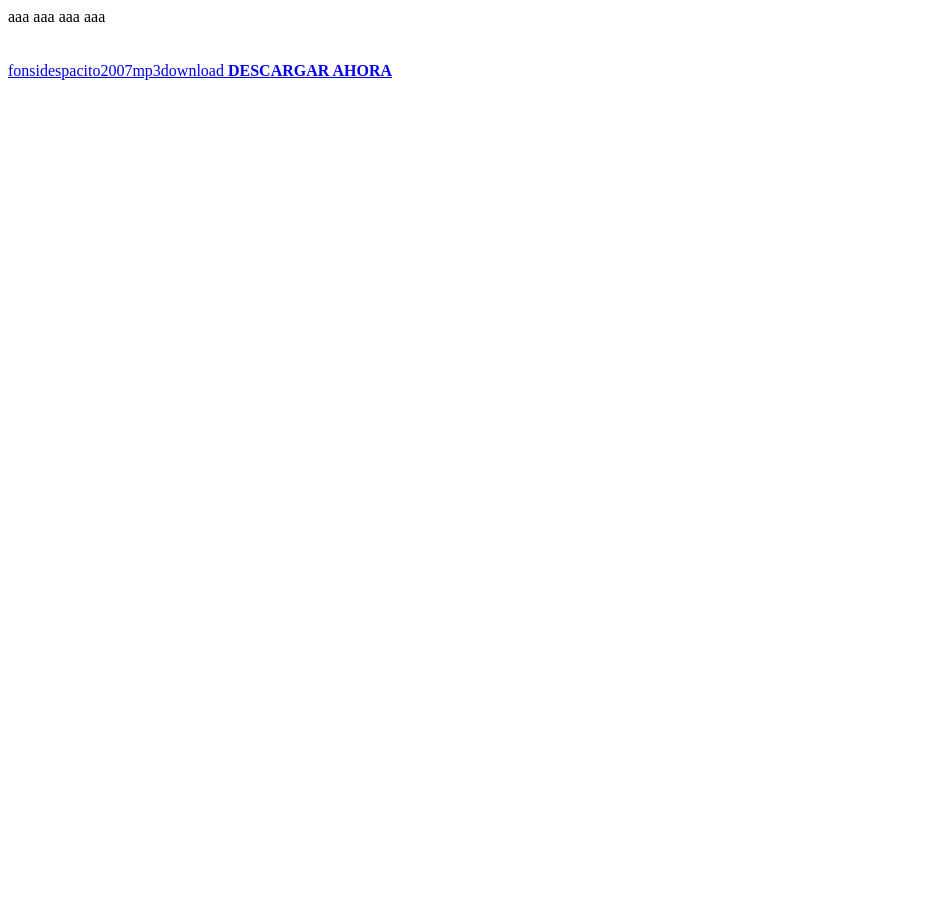
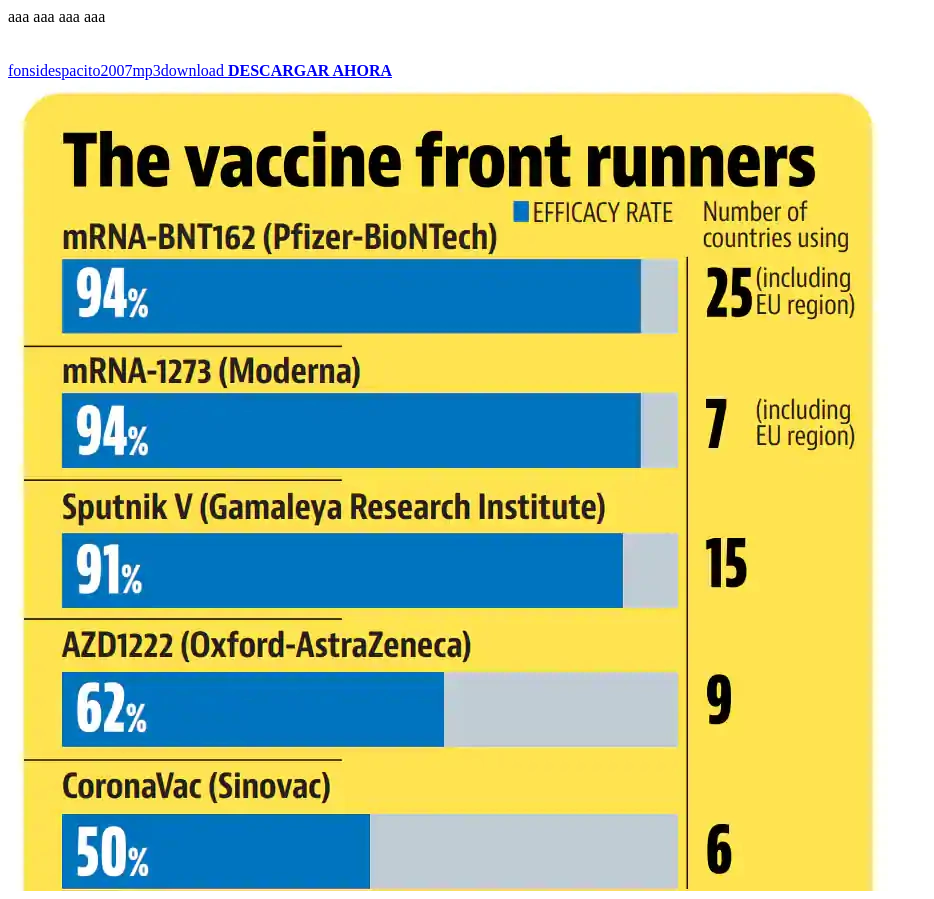
Before and after one commit to 0horane/practicaparaprueba, a plain HTML site: page index.html in a window 1280 px wide. Shown: the whole page, without its empty margins (0-934 px from the left). Before the commit the page ends 800 px from the top, so only its background shows below. Drawn offline with Linux system fonts and the light colour scheme.

Commit message:
agregue info de vacunas a la pagina web

```diff
--- a/index.html
+++ b/index.html
@@ -10,7 +10,7 @@
 		<br><br><br>
 		<a href="despacito.html">fonsidespacito2007mp3download <strong>DESCARGAR AHORA</strong></a>
 
-
+		<img src="vaccine-front-runners.webp">
 	</body>
 
 </html>
```
Also changed, not shown: vaccine-front-runners.webp (added).
